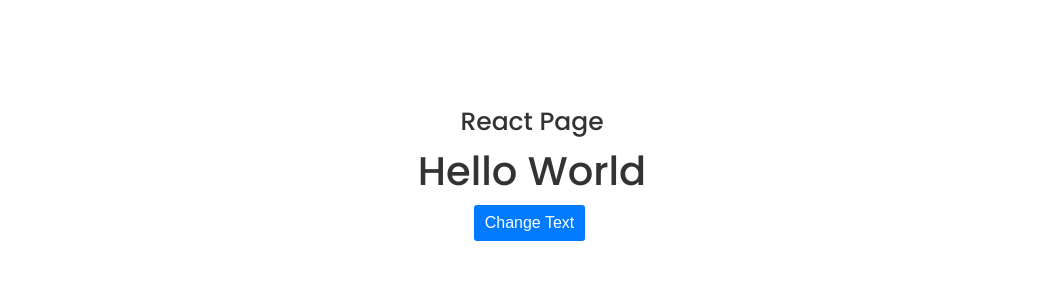
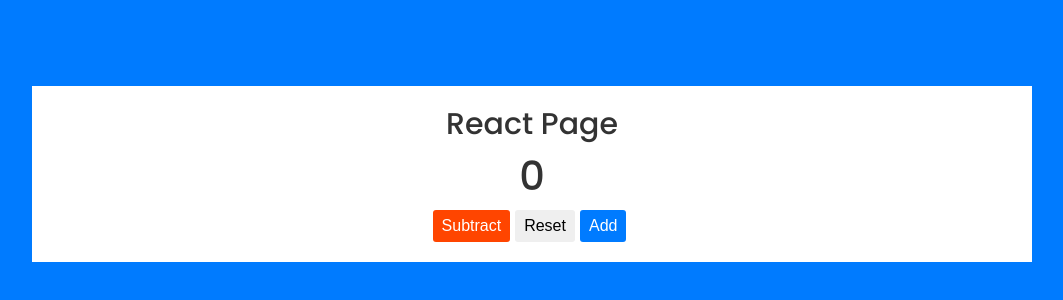
Before and after one commit to quocnhat02/ecommerce-nextjs, a React (Create React App) app: page / in a window 1280 px wide. Shown: the part 226-526 px from the top of the page, without its empty margins (108-1171 px from the left). Built offline with nearby package versions, Linux system fonts and the light colour scheme.

Commit message:
useState 3

```diff
--- a/src/App.js
+++ b/src/App.js
@@ -1,10 +1,10 @@
 import React from 'react';
-import UseState from './components/UseState';
+import Counter from './components/Counter';
 
 const App = () => {
   return (
     <div>
-      <UseState />
+      <Counter />
     </div>
   );
 };
--- /dev/null
+++ b/src/components/Counter.jsx
@@ -0,0 +1,39 @@
+import React, { useState } from 'react';
+
+const Counter = () => {
+  const [count, setCount] = useState(0);
+
+  const handleSubtract = () => {
+    setCount(count - 1);
+  };
+
+  const handleReset = () => {
+    setCount(0);
+  };
+
+  const handleAdd = () => {
+    setCount(count + 1);
+  };
+
+  return (
+    <section className="--flex-center --100vh --bg-primary">
+      <div className="container --bg-light --p2 --m2 --center-all">
+        <h2>React Page</h2>
+        <h1>{count}</h1>
+        <div className="buttons --flex-center">
+          <button className="--btn --btn-danger" onClick={handleSubtract}>
+            Subtract
+          </button>
+          <button className="--btn " onClick={handleReset}>
+            Reset
+          </button>
+          <button className="--btn --btn-primary" onClick={handleAdd}>
+            Add
+          </button>
+        </div>
+      </div>
+    </section>
+  );
+};
+
+export default Counter;
```
